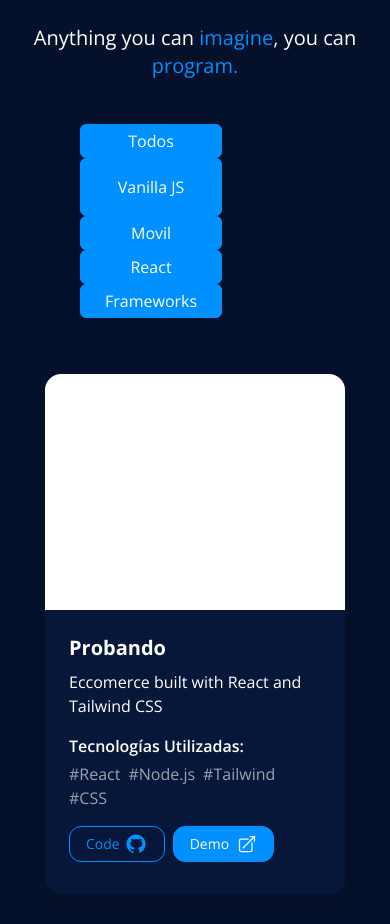
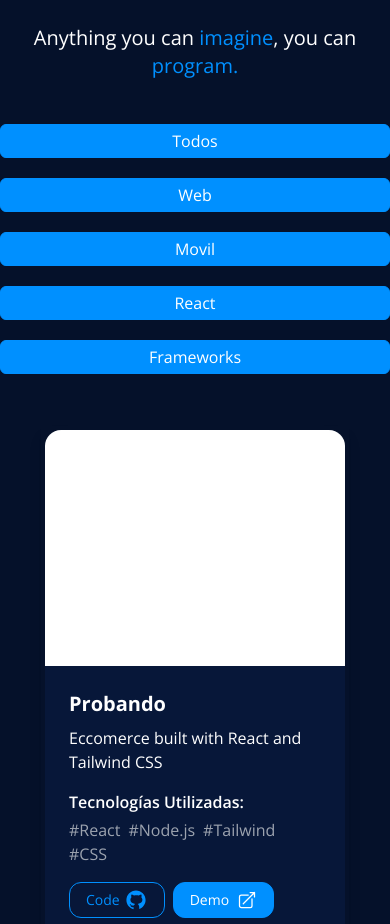
Before and after one commit to kevin3080/Portfolio, a React (Vite) app: page / in a window 390 px wide. Shown: the part 2200-3124 px from the top of the page. Built offline with nearby package versions, Linux system fonts and the light colour scheme.

Commit message:
trabajando en projects

```diff
--- a/src/Components/Projects.tsx
+++ b/src/Components/Projects.tsx
@@ -13,20 +13,20 @@ export const Projects: React.FC = () => {
                can <span className="text-corp">program.</span>
             </p>
          </section>
-         <section className="flex justify-center flex-col flex-wrap w-[20%] md:w-[100%] lg:flex-row mt-11">
-            <button className="btn-portfolio pt-1 pb-1 pl-6 pr-6 bg-corp hover:bg-transparent ml-20 lg:ml-0 border rounded-md border-corp">
+         <section className="flex justify-center flex-col gap-5 lg:gap-0  w-[100%] md:w-[100%]  md:flex-row mt-11">
+            <button className="btn-portfolio pt-1 pb-1 pl-6 pr-6 bg-corp hover:bg-transparent  lg:ml-0 border rounded-md border-corp">
                Todos
             </button>
-            <button className="btn-portfolio pt-1 pb-1 pl-6 pr-6  bg-corp hover:bg-transparent ml-20 border rounded-md border-corp">
-               Vanilla JS
+            <button className="btn-portfolio pt-1 pb-1 pl-6 pr-6  bg-corp hover:bg-transparent lg:ml-20 border rounded-md border-corp">
+               Web
             </button>
-            <button className="btn-portfolio pt-1 pb-1 pl-6 pr-6  bg-corp hover:bg-transparent ml-20 border rounded-md border-corp">
+            <button className="btn-portfolio pt-1 pb-1 pl-6 pr-6  bg-corp hover:bg-transparent lg:ml-20 border rounded-md border-corp">
                Movil
             </button>
-            <button className="btn-portfolio pt-1 pb-1 pl-6 pr-6  bg-corp hover:bg-transparent ml-20 border rounded-md border-corp">
+            <button className="btn-portfolio pt-1 pb-1 pl-6 pr-6  bg-corp hover:bg-transparent lg:ml-20 border rounded-md border-corp">
                React
             </button>
-            <button className="btn-portfolio pt-1 pb-1 pl-6 pr-6  bg-corp hover:bg-transparent ml-20 border rounded-md border-corp">
+            <button className="btn-portfolio pt-1 pb-1 pl-6 pr-6  bg-corp hover:bg-transparent lg:ml-20 border rounded-md border-corp">
                Frameworks
             </button>
          </section>
```
